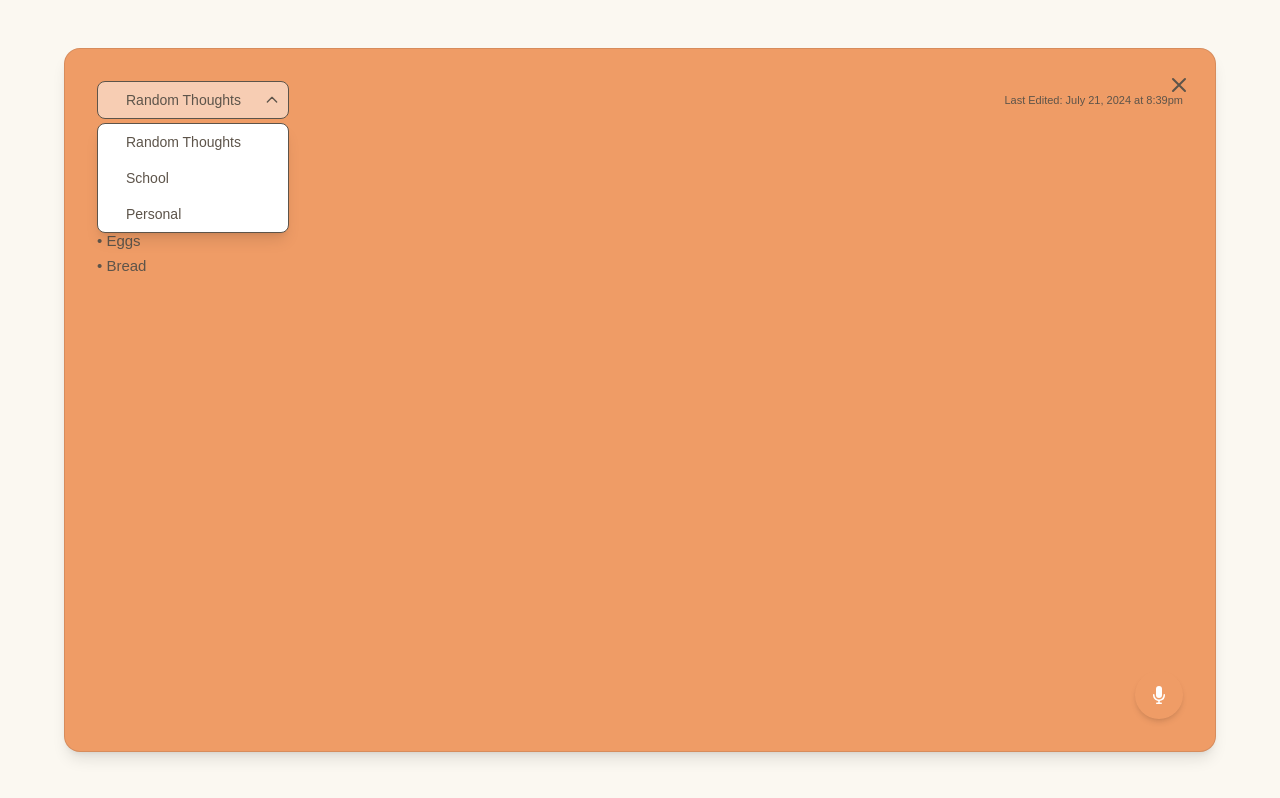
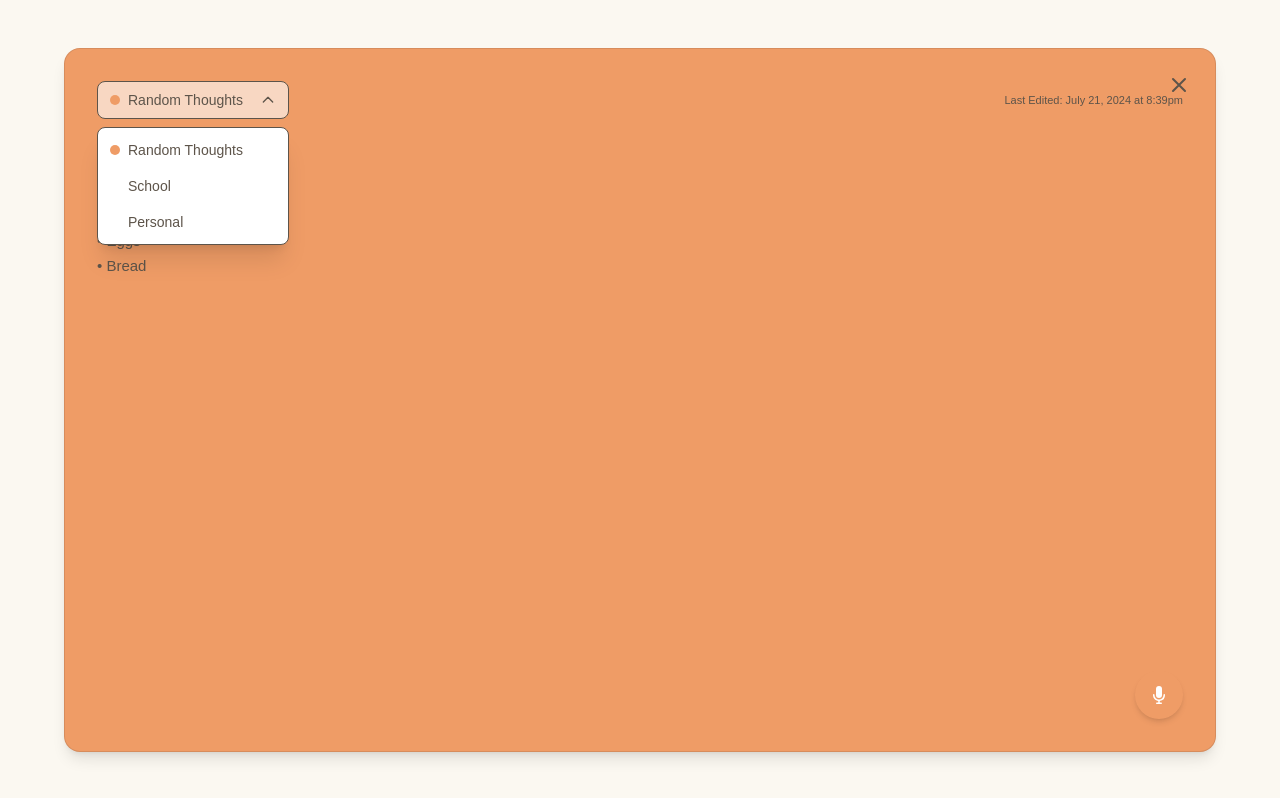
Before and after one commit to rapharen/turboai, a Next.js app in the folder frontend/: page /notes/1 in a window 1280 px wide. Both pictures are taken after a click on the button "Random Thoughts". Built offline with nearby package versions, Linux system fonts and the light colour scheme.

Commit message:
chore: wip

```diff
--- a/frontend/src/app/notes/[id]/page.tsx
+++ b/frontend/src/app/notes/[id]/page.tsx
@@ -4,6 +4,7 @@ import React, {useState, useEffect} from 'react';
 import {useParams, useRouter} from 'next/navigation';
 import CategoryDropdown from '@/components/CategoryDropdown';
 import {Note} from "@/types/note";
+import {getCategoryColorVar} from "@/utils/utils";
 
 const categories = {
     random: {name: 'Random Thoughts', color: 'bg-[--color-cat-random]'},
@@ -41,11 +42,6 @@ export default function NoteEditorPage() {
             }
         }
     }, [noteId]);
-
-    const getCategoryColorVar = (color: string) => {
-        const match = color.match(/bg-\[(--color-cat-\w+)]/);
-        return match ? match[1] : '--color-cat-random';
-    };
 
     const colorVar = getCategoryColorVar(selectedCategory.color);
 
--- a/frontend/src/components/CategoryDropdown.tsx
+++ b/frontend/src/components/CategoryDropdown.tsx
@@ -1,6 +1,6 @@
-import React, { useState, useRef, useEffect } from 'react';
+import React, {useState, useRef, useEffect} from 'react';
+import {getCategoryColorVar} from "@/utils/utils";
 
-// Assuming categories are passed in this format
 export interface Category {
     name: string;
     color: string; // e.g., 'bg-[--color-cat-random]'
@@ -12,7 +12,7 @@ interface CategoryDropdownProps {
     onSelectCategory: (category: Category) => void;
 }
 
-const CategoryDropdown: React.FC<CategoryDropdownProps> = ({ categories, selectedCategory, onSelectCategory }) => {
+const CategoryDropdown: React.FC<CategoryDropdownProps> = ({categories, selectedCategory, onSelectCategory}) => {
     const [isOpen, setIsOpen] = useState(false);
     const dropdownRef = useRef<HTMLDivElement>(null);
 
@@ -31,30 +31,46 @@ const CategoryDropdown: React.FC<CategoryDropdownProps> = ({ categories, selecte
         setIsOpen(false);
     };
 
+
     return (
         <div className="relative w-48" ref={dropdownRef}>
             <button
                 onClick={() => setIsOpen(!isOpen)}
-        className="flex items-center justify-between w-full p-2 bg-white/50 border border-[--color-accent] rounded-lg"
+                className="flex items-center justify-between w-full px-3 py-2 bg-white/60 border border-[--color-foreground]/20 rounded-lg hover:bg-white/80 transition-colors"
             >
                 <div className="flex items-center gap-2">
-          <span className={`w-3 h-3 rounded-full ${selectedCategory.color}`}></span>
-          <span className="text-sm">{selectedCategory.name}</span>
+          <span
+              className="w-2.5 h-2.5 rounded-full"
+              style={{backgroundColor: `var(${getCategoryColorVar(selectedCategory.color)})`}}
+          ></span>
+                    <span className="text-sm text-[--color-foreground] font-medium">{selectedCategory.name}</span>
                 </div>
-        <svg className={`w-4 h-4 transition-transform ${isOpen ? 'rotate-180' : ''}`} fill="none" stroke="currentColor" viewBox="0 0 24 24"><path strokeLinecap="round" strokeLinejoin="round" strokeWidth={2} d="M19 9l-7 7-7-7" /></svg>
+                <svg
+                    className={`w-4 h-4 transition-transform text-[--color-foreground] ${isOpen ? 'rotate-180' : ''}`}
+                    fill="none"
+                    stroke="currentColor"
+                    strokeWidth={2}
+                    viewBox="0 0 24 24"
+                >
+                    <path strokeLinecap="round" strokeLinejoin="round" d="M19 9l-7 7-7-7"/>
+                </svg>
             </button>
 
             {isOpen && (
-        <div className="absolute z-10 w-full mt-1 bg-white border border-[--color-accent] rounded-lg shadow-lg">
-          <ul>
+                <div
+                    className="absolute z-10 w-full mt-2 bg-white border border-[--color-foreground]/20 rounded-lg shadow-xl">
+                    <ul className="py-1">
                         {categories.map(category => (
                             <li
                                 key={category.name}
                                 onClick={() => handleSelect(category)}
-                className="flex items-center gap-2 p-2 hover:bg-gray-100 cursor-pointer"
+                                className="flex items-center gap-2 px-3 py-2 hover:bg-[--color-background] cursor-pointer transition-colors"
                             >
-                <span className={`w-3 h-3 rounded-full ${category.color}`}></span>
-                <span className="text-sm">{category.name}</span>
+                <span
+                    className="w-2.5 h-2.5 rounded-full"
+                    style={{backgroundColor: `var(${getCategoryColorVar(category.color)})`}}
+                ></span>
+                                <span className="text-sm text-[--color-foreground]">{category.name}</span>
                             </li>
                         ))}
                     </ul>
--- a/frontend/src/components/NoteCard.tsx
+++ b/frontend/src/components/NoteCard.tsx
@@ -1,15 +1,12 @@
 import React from 'react';
 import {Note} from "@/types/note";
+import {getCategoryColorVar} from "@/utils/utils";
 
 interface NoteCardProps {
     note: Note;
 }
 
 const NoteCard: React.FC<NoteCardProps> = ({note}) => {
-    const getCategoryColorVar = (color: string) => {
-        const match = color.match(/bg-\[(--color-cat-\w+)]/);
-        return match ? match[1] : '--color-cat-random';
-    };
 
     const colorVar = getCategoryColorVar(note.category.color);
 
--- /dev/null
+++ b/frontend/src/utils/utils.ts
@@ -0,0 +1,4 @@
+export const getCategoryColorVar = (color: string) => {
+    const match = color.match(/bg-\[(--color-cat-\w+)]/);
+    return match ? match[1] : '--color-cat-random';
+};
```
Lines whose indentation alone changed are shown as unchanged.
